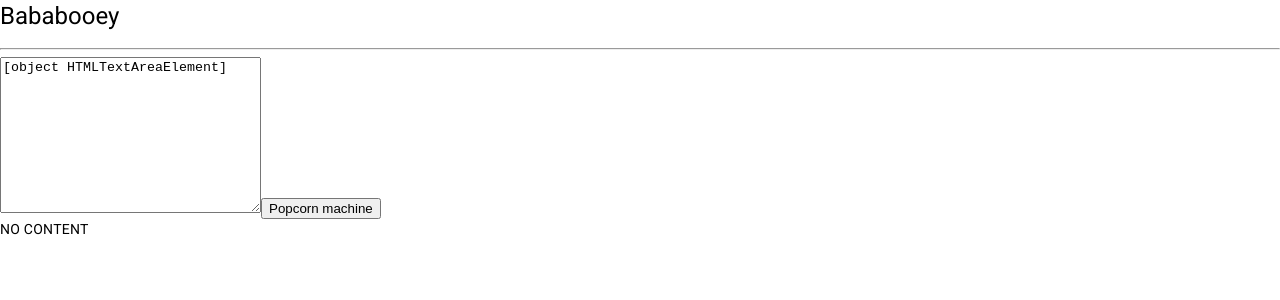
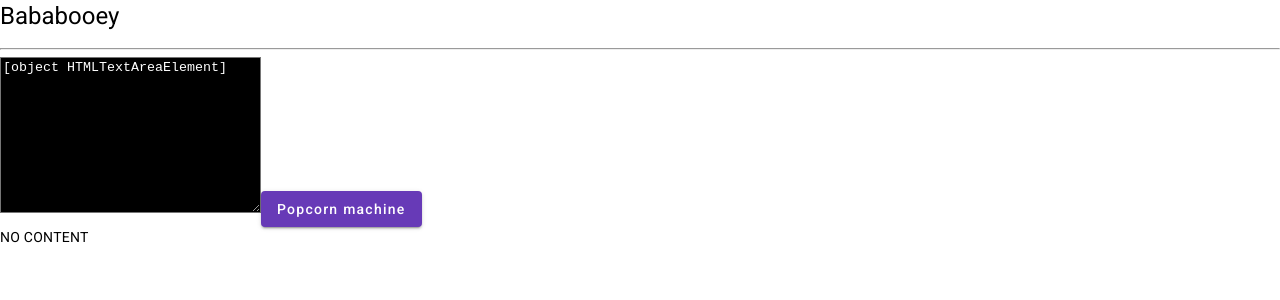
Before and after one commit to lyerlajd/4830-Angular-Demo, an Angular app in the folder Angular-Demo/: page / in a window 1280 px wide. Shown: the top 300 px of the page. Built offline with nearby package versions, Linux system fonts and the light colour scheme.

Commit message:
finished lecture 4
created app-header component and added css

```diff
--- a/Angular-Demo/src/app/app.component.html
+++ b/Angular-Demo/src/app/app.component.html
@@ -1 +1,2 @@
+<app-header></app-header>
 <app-post-create></app-post-create>
--- /dev/null
+++ b/Angular-Demo/src/app/post/post-create/post-create.component.css
@@ -0,0 +1 @@
+textarea {background-color: black; color: white;}
--- a/Angular-Demo/src/app/post/post-create/post-create.component.html
+++ b/Angular-Demo/src/app/post/post-create/post-create.component.html
@@ -4,5 +4,5 @@
 
 <textarea cols="30" rows="10" [value]="submitPost" #submitPost></textarea>
 
-<button (click)="AddText(submitPost)">Popcorn machine</button>
+<button mat-raised-button color="primary" (click)="AddText(submitPost)">Popcorn machine</button>
 <p>{{printPost}}</p>
--- a/Angular-Demo/src/app/post/post-create/post-create.component.ts
+++ b/Angular-Demo/src/app/post/post-create/post-create.component.ts
@@ -2,7 +2,8 @@ import { Component } from "@angular/core";
 
 @Component({
   selector:'app-post-create',
-  templateUrl: './post-create.component.html'
+  templateUrl: './post-create.component.html',
+  styleUrls: ['./post-create.component.css']
 })
 
 export class PostCreateComponent {
```
Also changed, not shown: Angular-Demo/src/app/app.module.ts (+11 -2 lines), Angular-Demo/src/app/header/header.component.ts (added, +8 -0 lines), Angular-Demo/src/app/header/header.component.html (added), 1 other file (tests, documents, lock files or other folders).
